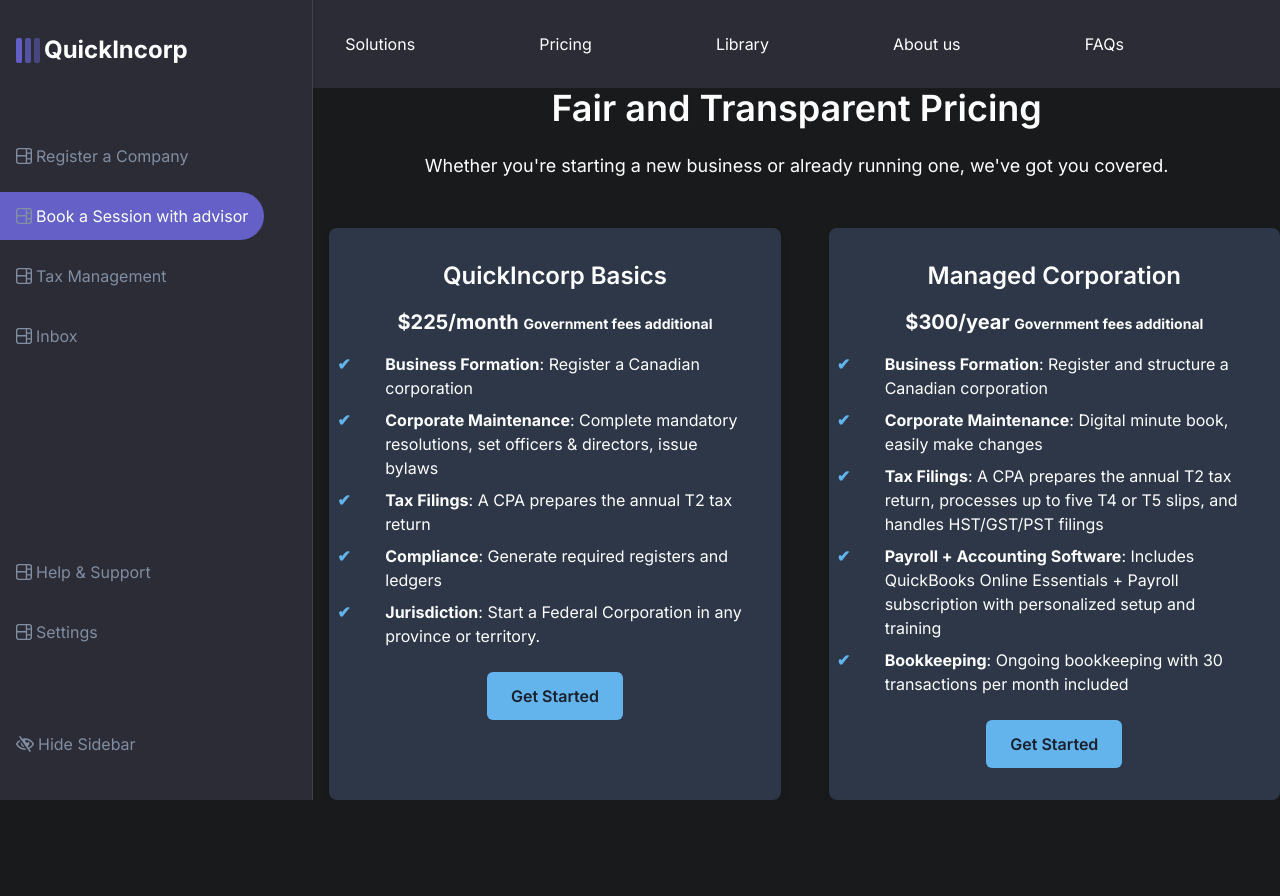
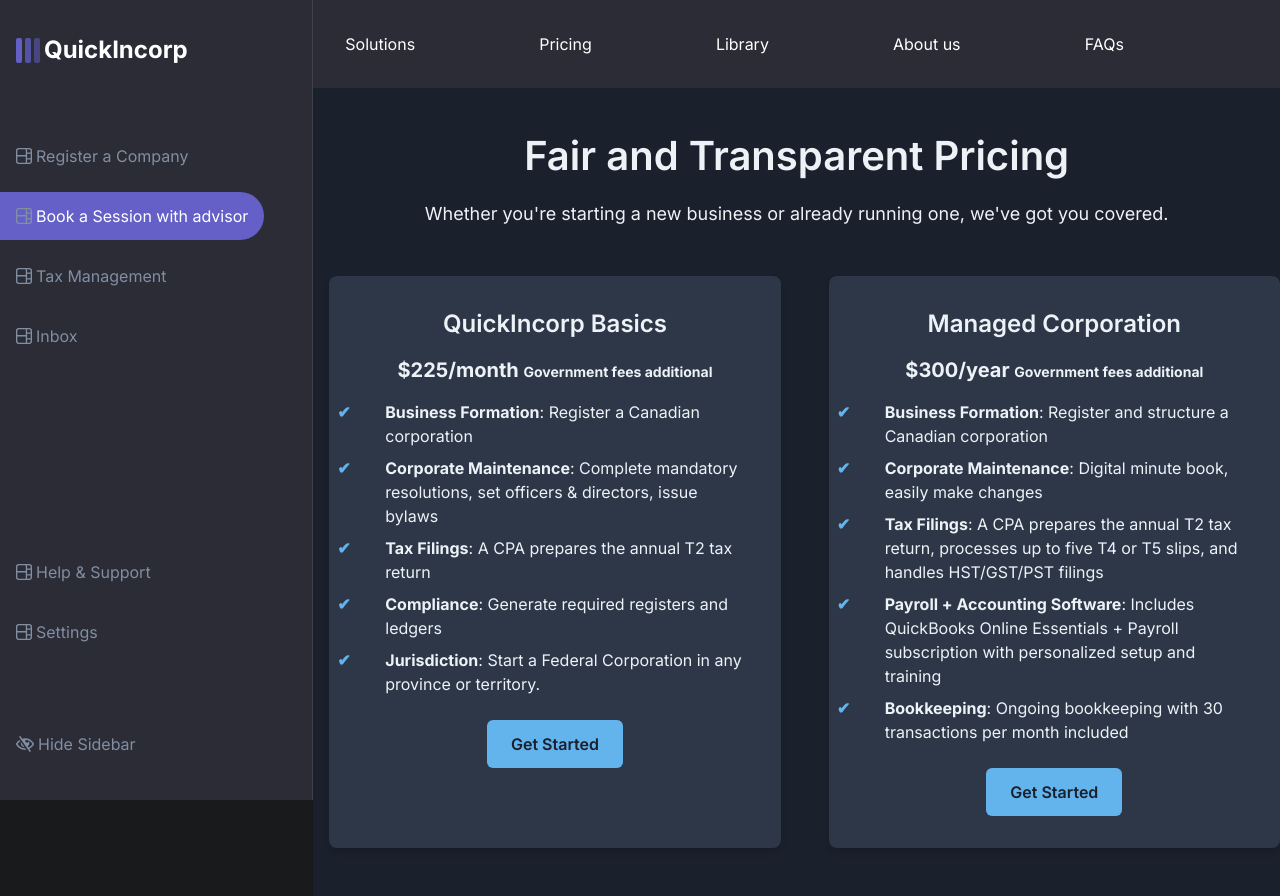
Before and after one commit to ksingh62/quick-incorp-app, a Next.js app: page /prototype/pricing in a window 1280 px wide. Before the commit the page ends 800 px from the top, so only its background shows below. Built offline with nearby package versions, Linux system fonts and the light colour scheme; no server answers.

Commit message:
fixed vercel error

```diff
--- a/src/app/prototype/pricing/page.js
+++ b/src/app/prototype/pricing/page.js
@@ -10,8 +10,10 @@ const Pricing = () => {
   const handleGetStarted = () => {
     router.push("/prototype/form");
   };
+
   return (
     <Layout>
+      <section className="pricing-section bg-gray-900 text-gray-100 py-12">
         <div className="container mx-auto text-center">
           <h2 className="text-4xl font-semibold mb-6">
             Fair and Transparent Pricing
@@ -22,7 +24,9 @@ const Pricing = () => {
           </p>
           <div className="flex flex-col md:flex-row justify-center space-y-8 md:space-y-0 md:space-x-8">
             <div className="plan bg-gray-800 p-8 rounded-lg shadow-lg w-full md:w-1/3">
-            <h3 className="text-2xl font-semibold mb-4">QuickIncorp Basics</h3>
+              <h3 className="text-2xl font-semibold mb-4">
+                QuickIncorp Basics
+              </h3>
               <p className="text-xl font-bold mb-4">
                 $225/month{" "}
                 <span className="text-sm">Government fees additional</span>
@@ -54,7 +58,9 @@ const Pricing = () => {
               </button>
             </div>
             <div className="plan bg-gray-800 p-8 rounded-lg shadow-lg w-full md:w-1/3">
-            <h3 className="text-2xl font-semibold mb-4">Managed Corporation</h3>
+              <h3 className="text-2xl font-semibold mb-4">
+                Managed Corporation
+              </h3>
               <p className="text-xl font-bold mb-4">
                 $300/year{" "}
                 <span className="text-sm">Government fees additional</span>
@@ -89,6 +95,7 @@ const Pricing = () => {
             </div>
           </div>
         </div>
+      </section>
     </Layout>
   );
 };
```
Lines whose indentation alone changed are shown as unchanged.
